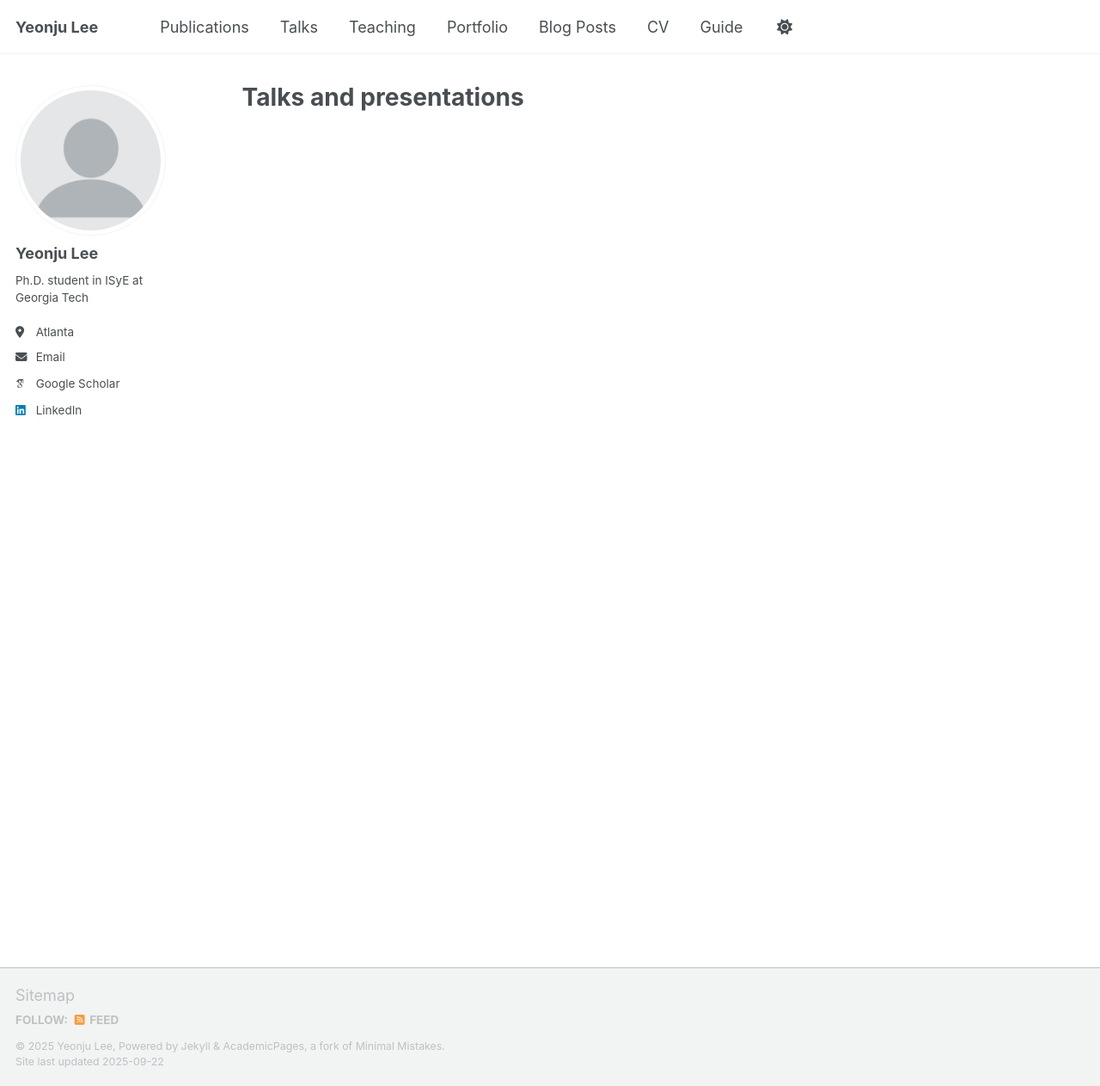
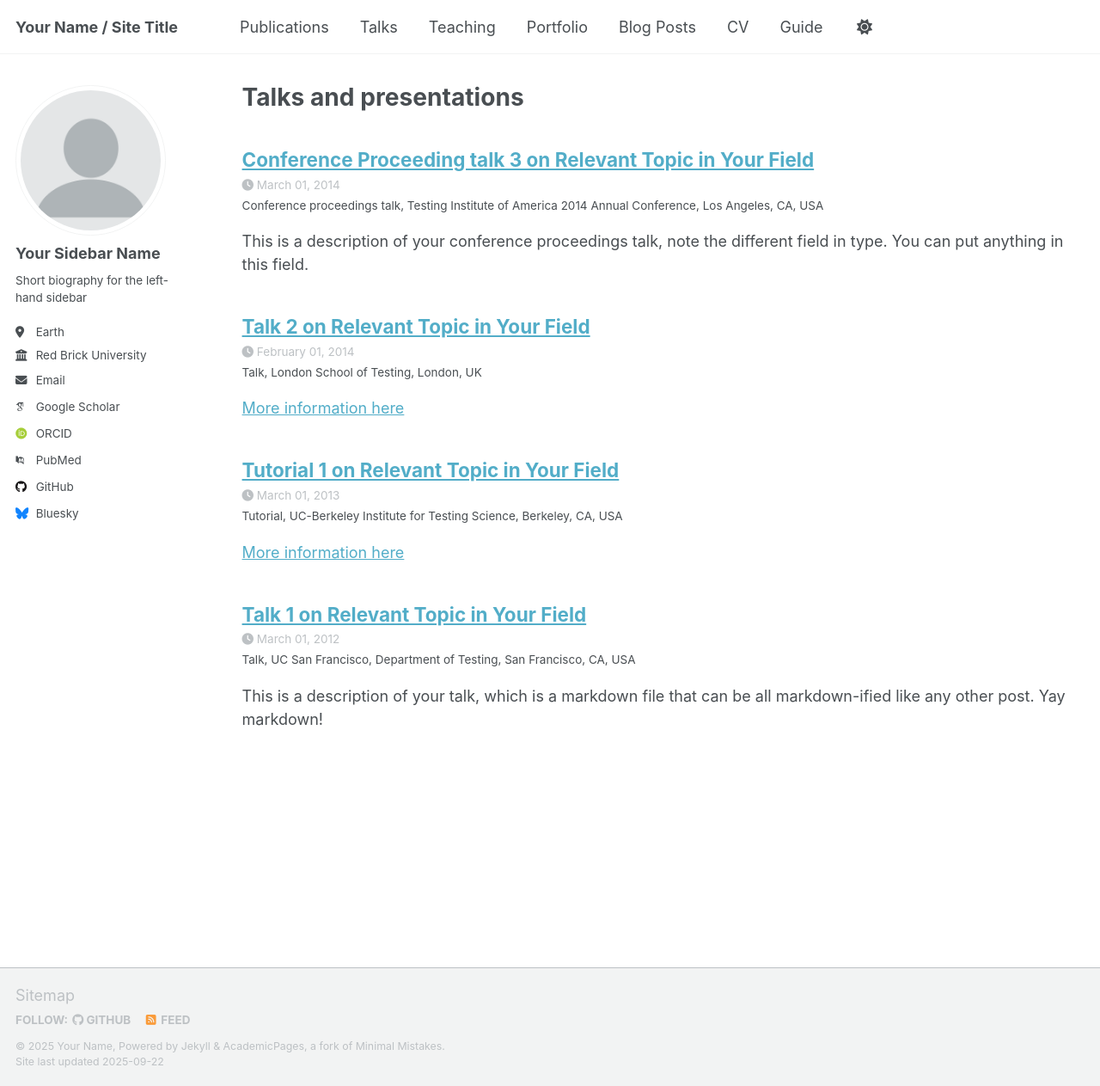
Before and after one commit to ylee845/ylee845.github.io, a Jekyll site: the page built from _pages/talks.html, in a window 1280 px wide and 1263 px high. Shown: the whole window at 86% size. Built offline with Jekyll 4.4.1, drawn with Linux system fonts in a browser that asks for light colours; some web fonts are replaced; a script that is not in the unit is left out.

Commit message:
Update _config.yml

```diff
--- a/_config.yml
+++ b/_config.yml
@@ -9,11 +9,11 @@
 # Basic Site Settings
 locale                   : "en-US"
 site_theme               : "default" # Currently available options are "default", "air"
-title                    : "Yeonju Lee"
+title                    : "Your Name / Site Title"
 title_separator          : "-"
-name                     : &name "Yeonju Lee"
+name                     : &name "Your Name"
 description              : &description "Your Name's academic portfolio"   # Update this with a general description of your site, this is the default if not overridden by a page
-url                      : https://ylee845.github.io # The base hostname & protocol for your site e.g. "https://[your GitHub username].github.io",
+url                      : https://academicpages.github.io # The base hostname & protocol for your site e.g. "https://[your GitHub username].github.io",
                                                            # or if you already have some other page hosted on Github then use "https://[your GitHub username].github.io/[Your Repo Name]"
 baseurl                  : "" # the subpath of your site, e.g. "/blog"
 repository               : "academicpages/academicpages.github.io"
@@ -24,23 +24,23 @@ repository               : "academicpages/academicpages.github.io"
 author:
   # Biographic information
   avatar           : "profile.png"
-  name             : "Yeonju Lee"
+  name             : "Your Sidebar Name"
   pronouns         : # example: "she/her"
-  bio              : "Ph.D. student in ISyE at Georgia Tech"
-  location         : "Atlanta"
-  employer         : #"Red Brick University"
+  bio              : "Short biography for the left-hand sidebar"
+  location         : "Earth"
+  employer         : "Red Brick University"
   uri              : # URL
-  email            : "ylee845@gatech.edu"
+  email            : "none@example.org"
 
   # Academic websites
   academia         : # URL
   arxiv            : # URL - Update with the correct link to your profile
-  googlescholar    : "https://scholar.google.com/citations?user=5iO-_XgAAAAJ&hl=en"
+  googlescholar    : "https://scholar.google.com/citations?user=PS_CX0AAAAAJ"
   inspire-hep      : # URL
   impactstory      : # URL
-  orcid            : #"http://orcid.org/yourorcidurl"
+  orcid            : "http://orcid.org/yourorcidurl"
   semantic         : # URL
-  pubmed           : #"https://www.ncbi.nlm.nih.gov/pubmed/?term=john+snow"
+  pubmed           : "https://www.ncbi.nlm.nih.gov/pubmed/?term=john+snow"
   researchgate     : # URL
   scopus           : # URL
 
@@ -48,13 +48,13 @@ author:
   bitbucket        : # Username - Update with your username on the site
   codepen          : # Username
   dribbble         : # Username
-  github           : #"academicpages"
+  github           : "academicpages"
   kaggle           : # Username
   stackoverflow    : # User number or user number and name (i.e., use "1" or "1/jeff-atwood")
 
   # Social media
   artstation       : # Username
-  bluesky          : #"bsky.app" # Replace this with you Bluesky username
+  bluesky          : "bsky.app" # Replace this with you Bluesky username
   facebook         : # Username
   flickr           : # Username
   foursquare       : # Username
@@ -63,7 +63,7 @@ author:
   keybase          : # Username
   instagram        : # Username
   lastfm           : # Username
-  linkedin         : "https://www.linkedin.com/in/yeonju-lee-577a92288/"
+  linkedin         : # Username
   mastodon         : # URL
   medium           : # URL
   pinterest        : # Username
@@ -85,8 +85,8 @@ publication_category:
     title: 'Books'
   manuscripts:
     title: 'Journal Articles'
-  #conferences:
-  #  title: 'Conference Papers'
+  conferences:
+    title: 'Conference Papers'
 
 # Site Settings
 teaser                   :  # filename of teaser fallback teaser image placed in /images/ for social media previews
@@ -224,34 +224,34 @@ collections:
   publications:
     output: true
     permalink: /:collection/:path/
-  #portfolio:
-  #  output: true
-  #  permalink: /:collection/:path/
-  #talks:
-  #  output: true
-  #  permalink: /:collection/:path/
+  portfolio:
+    output: true
+    permalink: /:collection/:path/
+  talks:
+    output: true
+    permalink: /:collection/:path/
 
 
 # These settings control how pages and collections are included in the site
 defaults:
   # _posts
- # - scope:
- #     path: ""
- #     type: posts
- #   values:
- #     layout: single
- #     author_profile: true
- #     read_time: true
- #     comments: true
- #     share: true
- #     related: true
+  - scope:
+      path: ""
+      type: posts
+    values:
+      layout: single
+      author_profile: true
+      read_time: true
+      comments: true
+      share: true
+      related: true
   # _pages
- # - scope:
- #     path: ""
- #     type: pages
- #   values:
- #     layout: single
- #     author_profile: true
+  - scope:
+      path: ""
+      type: pages
+    values:
+      layout: single
+      author_profile: true
   # _teaching
   - scope:
       path: ""
@@ -270,12 +270,29 @@ defaults:
       author_profile: true
       share: true
       comments: true
+  # _portfolio
+  - scope:
+      path: ""
+      type: portfolio
+    values:
+      layout: single
+      author_profile: true
+      share: true
+      comment: true
+  # _talks
+  - scope:
+      path: ""
+      type: talks
+    values:
+      layout: talk
+      author_profile: true
+      share: true
 
 
 # Sass/SCSS
-#sass:
-#  sass_dir: _sass
-#  style: compressed # http://sass-lang.com/documentation/file.SASS_REFERENCE.html#output_style
+sass:
+  sass_dir: _sass
+  style: compressed # http://sass-lang.com/documentation/file.SASS_REFERENCE.html#output_style
 
 
 # Outputting
```
